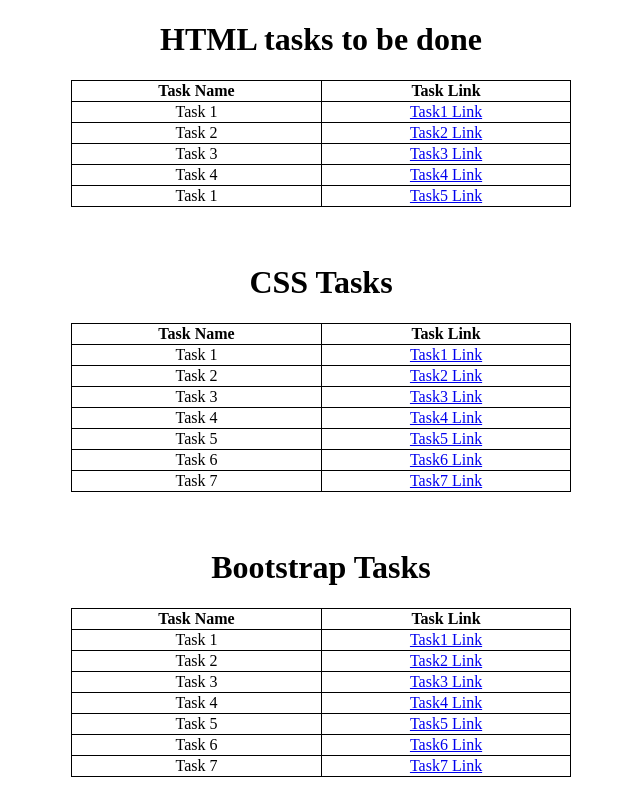
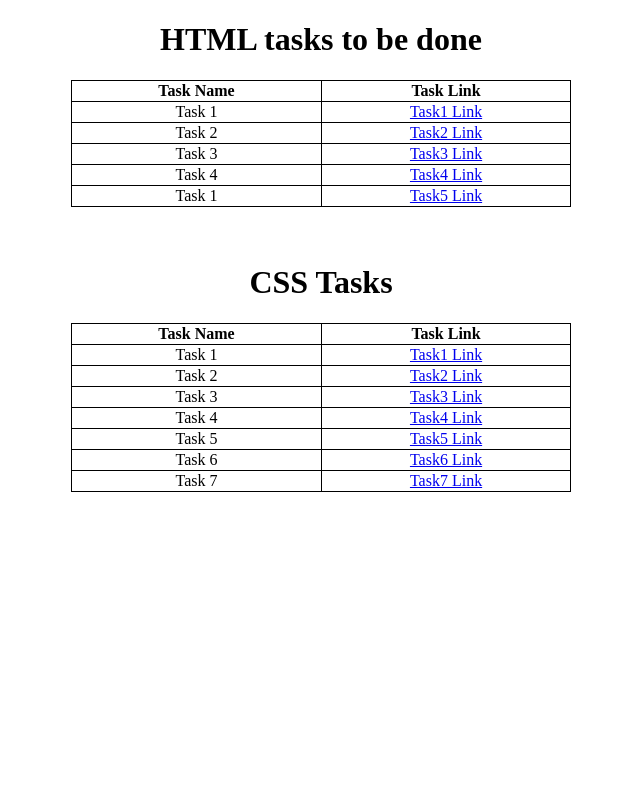
Before and after one commit to MadhavProj/Mern_Stack_Tasks, a plain HTML site: page index.html in a window 1280 px wide. Shown: the whole page, without its empty margins (319-959 px from the left). Drawn offline with Linux system fonts and the light colour scheme.

Commit message:
Add files via upload

```diff
--- a/index.html
+++ b/index.html
@@ -83,40 +83,5 @@
     </table>
     <br/>
     <br/>
-    <h1>Bootstrap Tasks</h1>
-    <table align="center">
-        <tr>
-            <th>Task Name</th>
-            <th>Task Link</th>
-        </tr>
-        <tr>
-            <td>Task 1</th>
-            <td><a href="Bootstraptask1.html">Task1 Link</a></td>
-        </tr>
-        <tr>
-            <td>Task 2</th>
-            <td><a href="Bootstraptask2.html">Task2 Link</a></td>
-        </tr>
-        <tr>
-            <td>Task 3</th>
-            <td><a href="Bootstraptask3.html">Task3 Link</a></td>
-        </tr>
-        <tr>
-            <td>Task 4</th>
-            <td><a href="Bootstraptask4.html">Task4 Link</a></td>
-        </tr>
-        <tr>
-            <td>Task 5</th>
-            <td><a href="Bootstraptask5.html">Task5 Link</a></td>
-        </tr>
-        <tr>
-            <td>Task 6</th>
-            <td><a href="Bootstraptask6.html">Task6 Link</a></td>
-        </tr>
-        <tr>
-            <td>Task 7</th>
-            <td><a href="CSSTask7.html">Task7 Link</a></td>
-        </tr>
-    </table>
 </body>
 </html>
```
